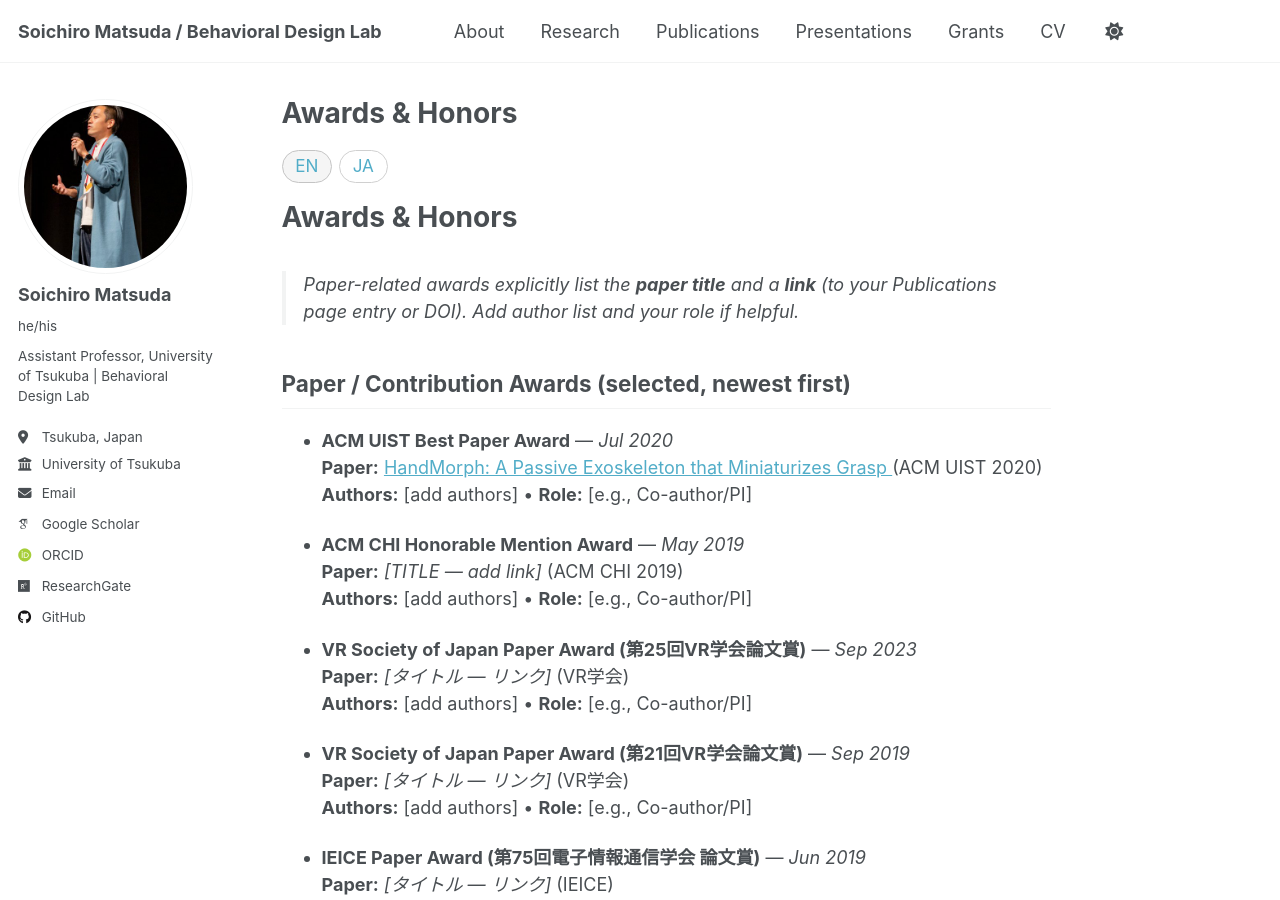
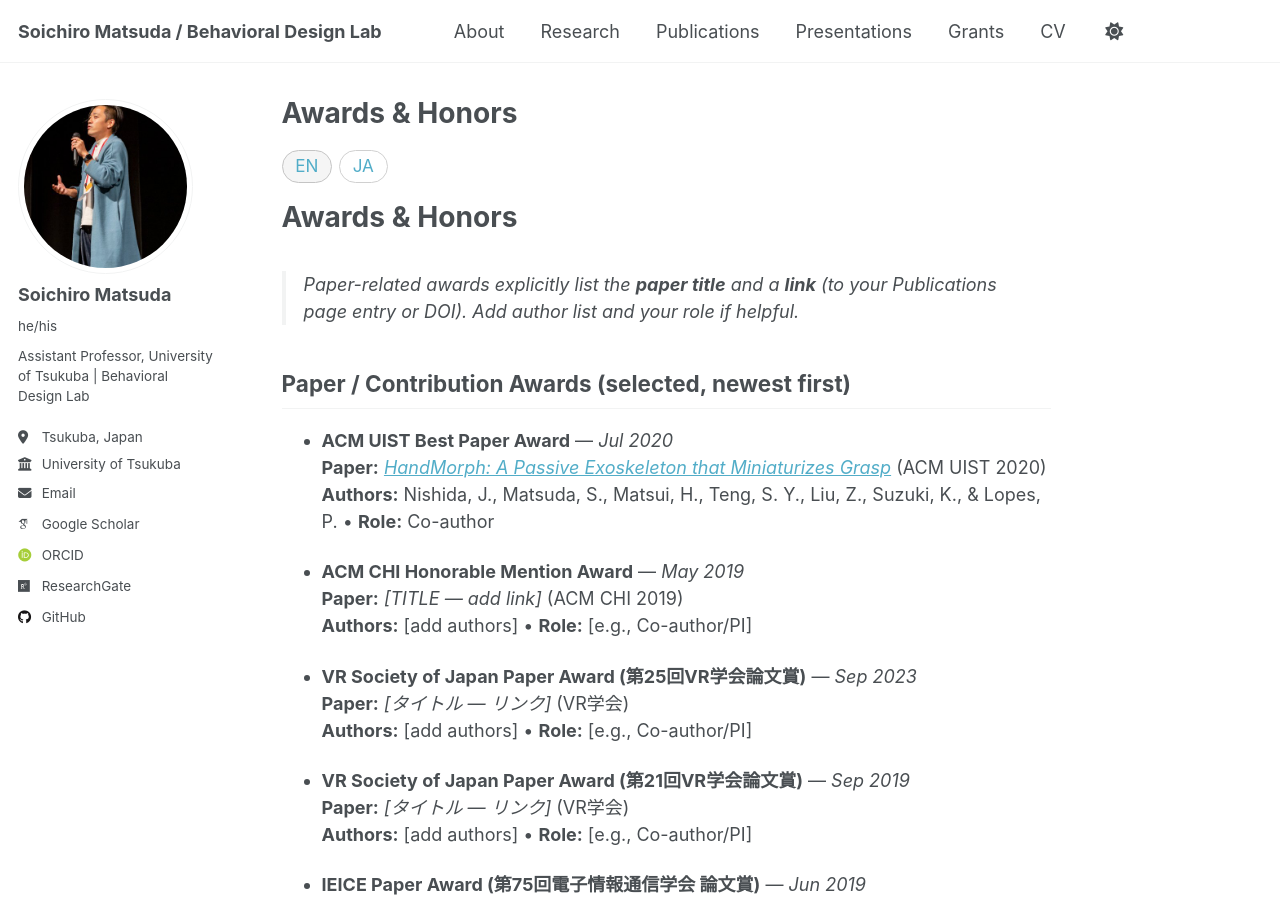
Before and after one commit to BehavioralDesignerMatsuda/BehavioralDesignerMatsuda.github.io, a Jekyll site: the page built from _pages/awards.md, in a window 1280 px wide and 900 px high. Built offline with Jekyll 4.4.1, drawn with Linux system fonts in a browser that asks for light colours; some web fonts are replaced; a script that is not in the unit is left out.

Commit message:
Update awards.md

```diff
--- a/_pages/awards.md
+++ b/_pages/awards.md
@@ -13,10 +13,8 @@ lang: en
 ## Paper / Contribution Awards (selected, newest first)
 
 - **ACM UIST Best Paper Award** — *Jul 2020*
-  **Paper:** [HandMorph: A Passive Exoskeleton that Miniaturizes Grasp
-]({{ "/publications/2020-UIST/" | relative_url }}) (ACM UIST 2020)
-  **Authors:** [add authors] • **Role:** [e.g., Co-author/PI]
-
+  **Paper:** [_HandMorph: A Passive Exoskeleton that Miniaturizes Grasp_]({{ "/publications/2020-UIST/" | relative_url }}) (ACM UIST 2020)
+  **Authors:** Nishida, J., Matsuda, S., Matsui, H., Teng, S. Y., Liu, Z., Suzuki, K., & Lopes, P. • **Role:** Co-author
 
 - **ACM CHI Honorable Mention Award** — *May 2019*
   **Paper:** _[TITLE — add link]_ (ACM CHI 2019)
```
